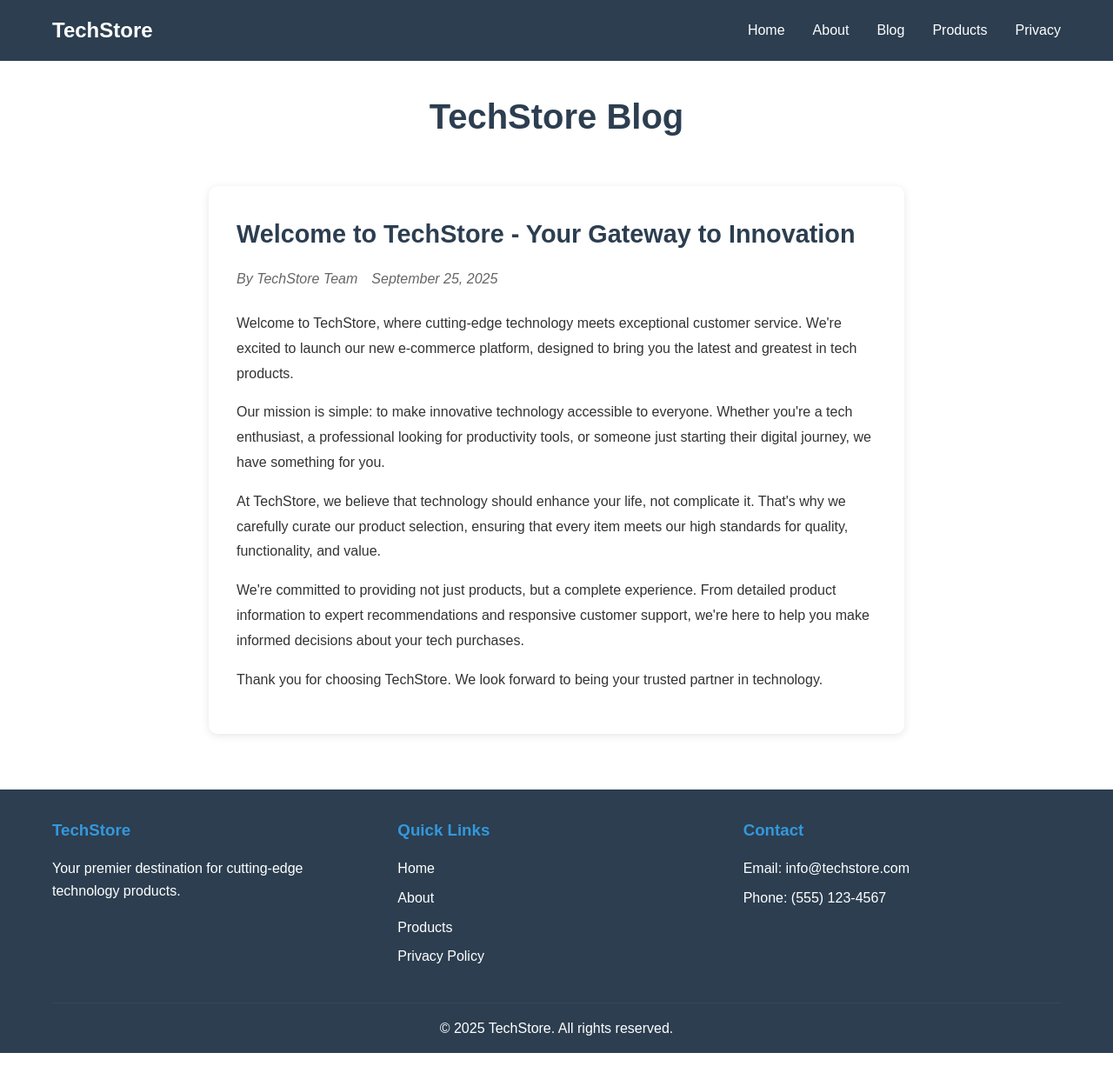
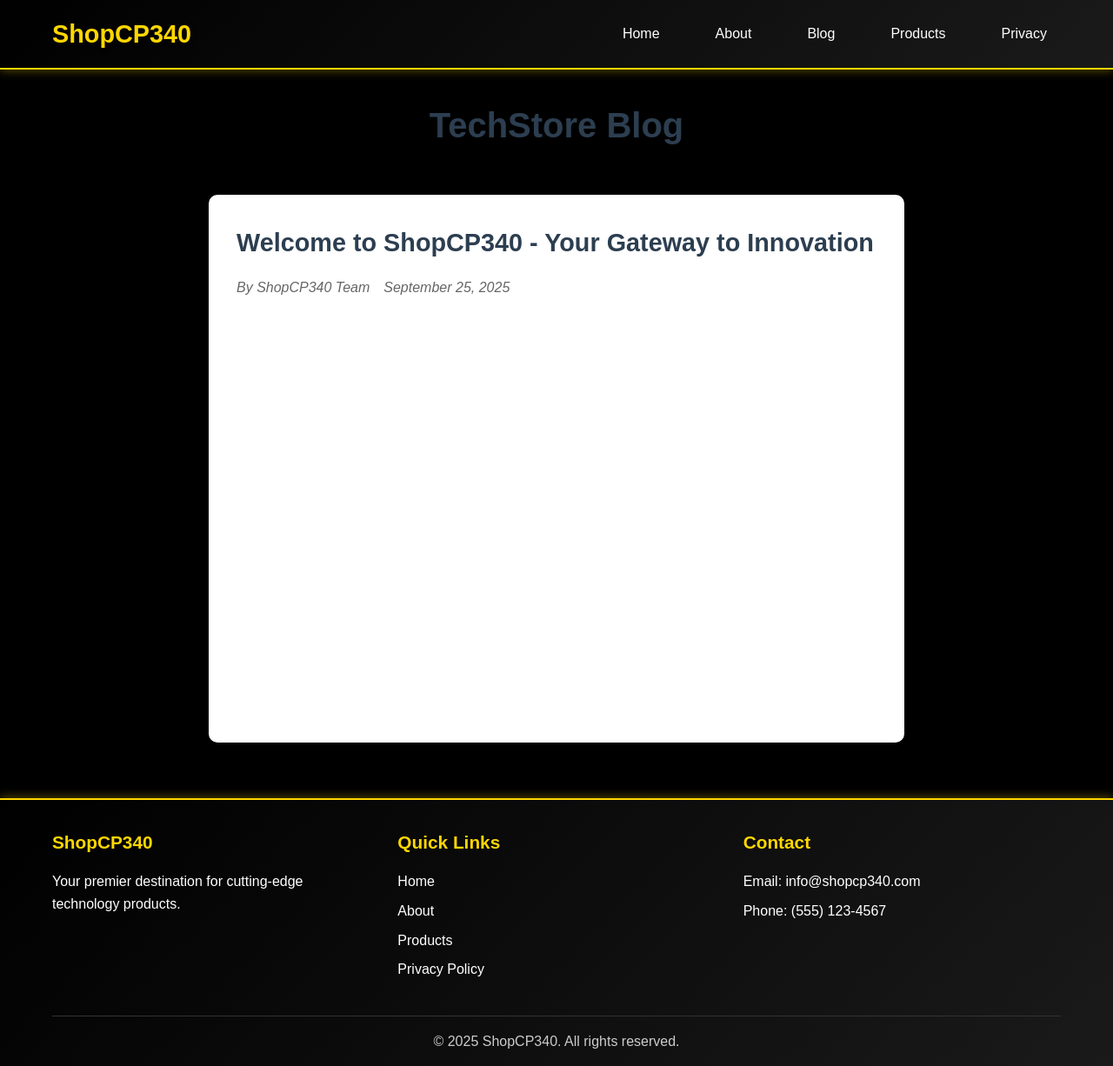
Before and after one commit to emaadqazi/CP340_Website, a React (Create React App) app: page /CP340_Website/blog in a window 1280 px wide. Shown: the whole page at 87% size. Built offline with nearby package versions, Linux system fonts and the light colour scheme; the HTML template or start-up script is replaced by a standard one.

Commit message:
Changed name, updating style

```diff
--- a/public/index.html
+++ b/public/index.html
@@ -7,11 +7,11 @@
     <meta name="theme-color" content="#000000" />
     <meta
       name="description"
-      content="TechStore - Your premier destination for cutting-edge technology products"
+      content="ShopCP340 - Your premier destination for cutting-edge technology products"
     />
     <link rel="apple-touch-icon" href="%PUBLIC_URL%/logo192.png" />
     <link rel="manifest" href="%PUBLIC_URL%/manifest.json" />
-    <title>TechStore - Technology Products</title>
+    <title>ShopCP340 - Technology Products</title>
   </head>
   <body>
     <noscript>You need to enable JavaScript to run this app.</noscript>
--- a/src/components/Footer.js
+++ b/src/components/Footer.js
@@ -8,7 +8,7 @@ const Footer = () => {
       <div className="container">
         <div className="footer-content">
           <div className="footer-section">
-            <h3>TechStore</h3>
+            <h3>ShopCP340</h3>
             <p>Your premier destination for cutting-edge technology products.</p>
           </div>
           <div className="footer-section">
@@ -22,12 +22,12 @@ const Footer = () => {
           </div>
           <div className="footer-section">
             <h3>Contact</h3>
-            <p>Email: info@techstore.com</p>
+            <p>Email: info@shopcp340.com</p>
             <p>Phone: (555) 123-4567</p>
           </div>
         </div>
         <div className="footer-bottom">
-          <p>&copy; 2025 TechStore. All rights reserved.</p>
+          <p>&copy; 2025 ShopCP340. All rights reserved.</p>
         </div>
       </div>
     </footer>
--- a/src/components/Header.js
+++ b/src/components/Header.js
@@ -7,7 +7,7 @@ const Header = () => {
     <header className="header">
       <div className="container">
         <div className="logo">
-          <Link to="/">TechStore</Link>
+          <Link to="/">ShopCP340</Link>
         </div>
         <nav className="nav">
           <Link to="/">Home</Link>
--- a/src/data/blogPosts.js
+++ b/src/data/blogPosts.js
@@ -1,17 +1,19 @@
+import { getCurrentDate } from '../utils/dateUtils';
+
 export const blogPosts = [
   {
     id: 1,
-    title: "Welcome to TechStore - Your Gateway to Innovation",
-    author: "TechStore Team",
-    date: "September 25, 2025",
-    content: `Welcome to TechStore, where cutting-edge technology meets exceptional customer service. We're excited to launch our new e-commerce platform, designed to bring you the latest and greatest in tech products.
+    title: "Welcome to ShopCP340 - Your Gateway to Innovation",
+    author: "ShopCP340 Team",
+    date: getCurrentDate(),
+    content: `Welcome to ShopCP340, where cutting-edge technology meets exceptional customer service. We're excited to launch our new e-commerce platform, designed to bring you the latest and greatest in tech products.
 
 Our mission is simple: to make innovative technology accessible to everyone. Whether you're a tech enthusiast, a professional looking for productivity tools, or someone just starting their digital journey, we have something for you.
 
-At TechStore, we believe that technology should enhance your life, not complicate it. That's why we carefully curate our product selection, ensuring that every item meets our high standards for quality, functionality, and value.
+At ShopCP340, we believe that technology should enhance your life, not complicate it. That's why we carefully curate our product selection, ensuring that every item meets our high standards for quality, functionality, and value.
 
 We're committed to providing not just products, but a complete experience. From detailed product information to expert recommendations and responsive customer support, we're here to help you make informed decisions about your tech purchases.
 
-Thank you for choosing TechStore. We look forward to being your trusted partner in technology.`
+Thank you for choosing ShopCP340. We look forward to being your trusted partner in technology.`
   }
 ];
--- a/src/pages/About.js
+++ b/src/pages/About.js
@@ -5,12 +5,12 @@ const About = () => {
   return (
     <div className="about">
       <div className="container">
-        <h1>About TechStore</h1>
+        <h1>About ShopCP340</h1>
         <div className="about-content">
           <div className="about-text">
             <h2>Our Story</h2>
             <p>
-              Founded in 2025, TechStore emerged from a passion for making cutting-edge technology
+              Founded in 2025, ShopCP340 emerged from a passion for making cutting-edge technology
               accessible to everyone. We believe that innovation should enhance lives, and our
               carefully curated selection reflects this philosophy.
             </p>
--- a/src/pages/Home.js
+++ b/src/pages/Home.js
@@ -7,7 +7,7 @@ const Home = () => {
     <div className="home">
       <section className="hero">
         <div className="hero-content">
-          <h1>Welcome to TechStore</h1>
+          <h1>Welcome to ShopCP340</h1>
           <p>Discover the latest in technology and innovation</p>
           <Link to="/products" className="cta-button">Shop Now</Link>
         </div>
@@ -15,7 +15,7 @@ const Home = () => {
 
       <section className="features">
         <div className="container">
-          <h2>Why Choose TechStore?</h2>
+          <h2>Why Choose ShopCP340?</h2>
           <div className="features-grid">
             <div className="feature">
               <h3>Quality Products</h3>
--- a/src/pages/Privacy.js
+++ b/src/pages/Privacy.js
@@ -1,4 +1,5 @@
 import React from 'react';
+import { getCurrentDate } from '../utils/dateUtils';
 import '../styles/Privacy.css';
 
 const Privacy = () => {
@@ -7,7 +8,7 @@ const Privacy = () => {
       <div className="container">
         <h1>Privacy Policy</h1>
         <div className="privacy-content">
-          <p><strong>Last Updated:</strong> September 25, 2025</p>
+          <p><strong>Last Updated:</strong> {getCurrentDate()}</p>
 
           <h2>Information We Collect</h2>
           <p>We collect information you provide directly to us, such as when you create an account, make a purchase, or contact us for support.</p>
@@ -25,7 +26,7 @@ const Privacy = () => {
           <p>We use cookies to enhance your browsing experience and analyze site traffic. You can control cookie settings in your browser.</p>
 
           <h2>Contact Us</h2>
-          <p>If you have any questions about this Privacy Policy, please contact us at privacy@techstore.com.</p>
+          <p>If you have any questions about this Privacy Policy, please contact us at privacy@shopcp340.com.</p>
         </div>
       </div>
     </div>
--- a/src/styles/App.css
+++ b/src/styles/App.css
@@ -7,7 +7,8 @@
 body {
   font-family: 'Arial', sans-serif;
   line-height: 1.6;
-  color: #333;
+  color: #ffffff;
+  background-color: #000000;
 }
 
 .container {
@@ -20,8 +21,10 @@ body {
   min-height: 100vh;
   display: flex;
   flex-direction: column;
+  background-color: #000000;
 }
 
 main {
   flex: 1;
+  background-color: #000000;
 }
--- a/src/styles/Footer.css
+++ b/src/styles/Footer.css
@@ -1,8 +1,10 @@
 .footer {
-  background: #2c3e50;
-  color: white;
+  background: linear-gradient(135deg, #000000 0%, #1a1a1a 100%);
+  color: #ffffff;
   padding: 2rem 0 1rem;
   margin-top: auto;
+  border-top: 2px solid #FFD700;
+  box-shadow: 0 -2px 10px rgba(255, 215, 0, 0.3);
 }
 
 .footer-content {
@@ -14,11 +16,15 @@
 
 .footer-section h3 {
   margin-bottom: 1rem;
-  color: #3498db;
+  color: #FFD700;
+  font-size: 1.3rem;
+  text-shadow: 1px 1px 2px rgba(0, 0, 0, 0.5);
 }
 
 .footer-section p {
   margin-bottom: 0.5rem;
+  color: #ffffff;
+  line-height: 1.6;
 }
 
 .footer-section ul {
@@ -30,19 +36,26 @@
 }
 
 .footer-section ul li a {
-  color: white;
+  color: #ffffff;
   text-decoration: none;
-  transition: color 0.3s;
+  transition: color 0.3s ease;
+  padding: 0.25rem 0;
 }
 
 .footer-section ul li a:hover {
-  color: #3498db;
+  color: #FFD700;
+  text-shadow: 1px 1px 2px rgba(255, 215, 0, 0.5);
 }
 
 .footer-bottom {
-  border-top: 1px solid #34495e;
+  border-top: 1px solid #333333;
   padding-top: 1rem;
   text-align: center;
+  color: #cccccc;
+}
+
+.footer-bottom p {
+  margin: 0;
 }
 
 @media (max-width: 768px) {
--- a/src/styles/Header.css
+++ b/src/styles/Header.css
@@ -1,10 +1,12 @@
 .header {
-  background: #2c3e50;
-  color: white;
+  background: linear-gradient(135deg, #000000 0%, #1a1a1a 100%);
+  color: #FFD700;
   padding: 1rem 0;
   position: sticky;
   top: 0;
   z-index: 100;
+  box-shadow: 0 2px 10px rgba(255, 215, 0, 0.3);
+  border-bottom: 2px solid #FFD700;
 }
 
 .header .container {
@@ -14,10 +16,17 @@
 }
 
 .logo a {
-  color: white;
+  color: #FFD700;
   text-decoration: none;
-  font-size: 1.5rem;
+  font-size: 1.8rem;
   font-weight: bold;
+  text-shadow: 2px 2px 4px rgba(0, 0, 0, 0.5);
+  transition: color 0.3s ease;
+}
+
+.logo a:hover {
+  color: #ffffff;
+  text-shadow: 2px 2px 4px rgba(255, 215, 0, 0.5);
 }
 
 .nav {
@@ -26,13 +35,17 @@
 }
 
 .nav a {
-  color: white;
+  color: #ffffff;
   text-decoration: none;
-  transition: color 0.3s;
+  transition: color 0.3s ease;
+  font-weight: 500;
+  padding: 0.5rem 1rem;
+  border-radius: 5px;
 }
 
 .nav a:hover {
-  color: #3498db;
+  color: #FFD700;
+  background-color: rgba(255, 215, 0, 0.1);
 }
 
 @media (max-width: 768px) {
@@ -44,4 +57,8 @@
   .nav {
     gap: 1rem;
   }
+
+  .logo a {
+    font-size: 1.5rem;
+  }
 }
--- /dev/null
+++ b/src/utils/dateUtils.js
@@ -0,0 +1,30 @@
+// Utility function to get formatted current date
+export const getCurrentDate = () => {
+  const currentDate = new Date();
+  return currentDate.toLocaleDateString('en-US', {
+    year: 'numeric',
+    month: 'long',
+    day: 'numeric'
+  });
+};
+
+// Function to get current date in different formats
+export const getFormattedDate = (format = 'long') => {
+  const currentDate = new Date();
+
+  switch (format) {
+    case 'short':
+      return currentDate.toLocaleDateString('en-US', {
+        year: 'numeric',
+        month: 'short',
+        day: 'numeric'
+      });
+    case 'long':
+    default:
+      return currentDate.toLocaleDateString('en-US', {
+        year: 'numeric',
+        month: 'long',
+        day: 'numeric'
+      });
+  }
+};
```
Also changed, not shown: public/manifest.json.
